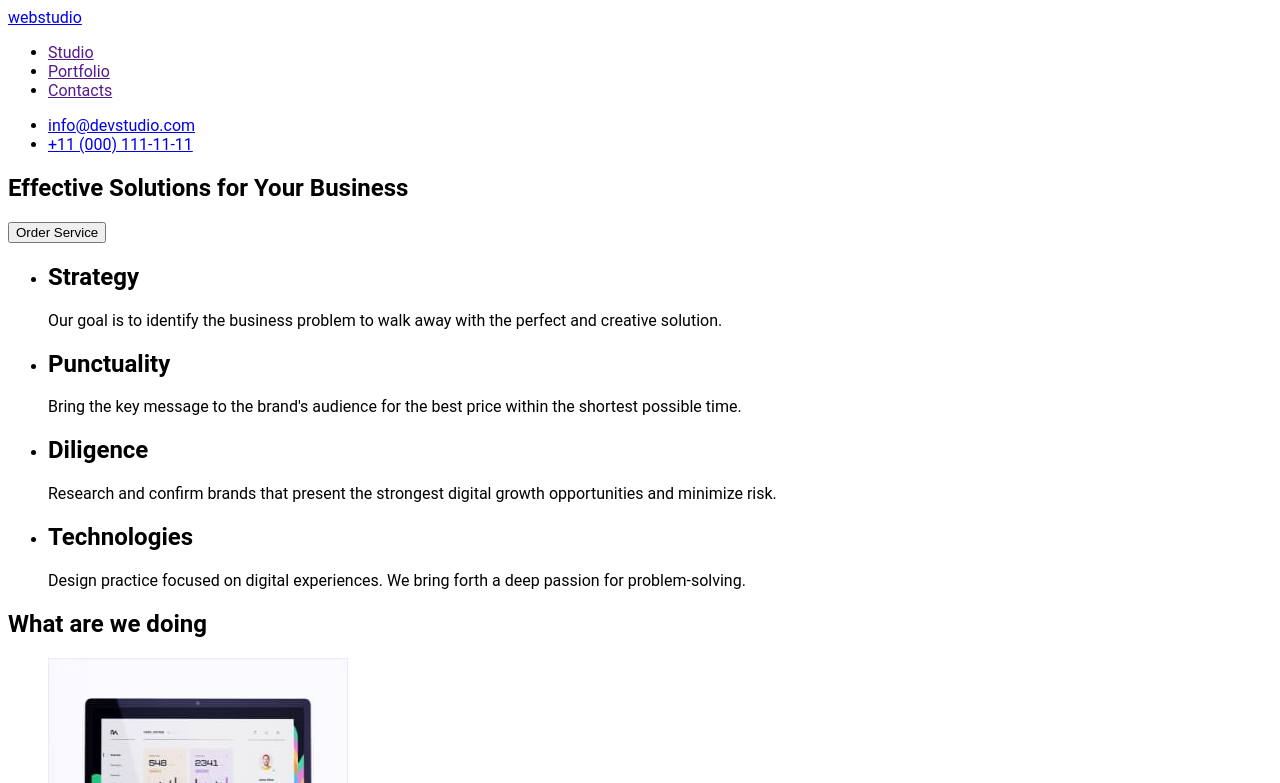
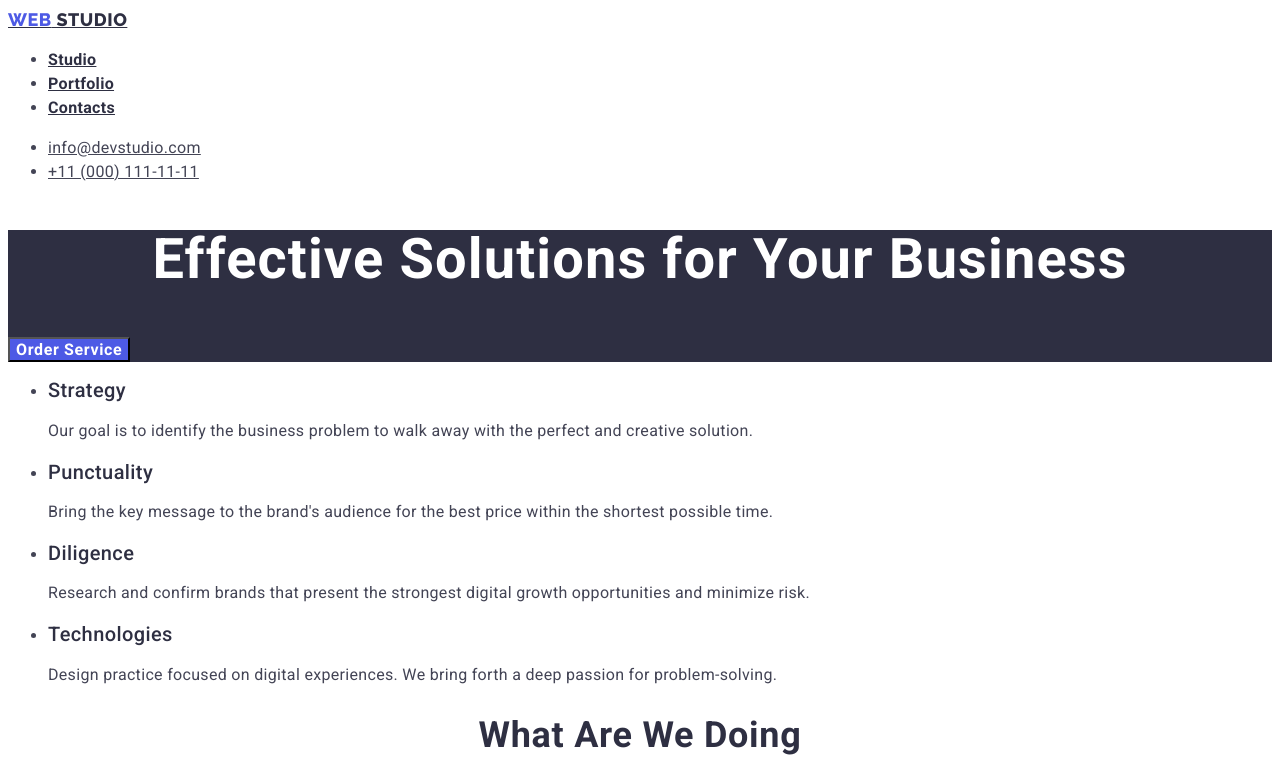
Before and after one commit to VolodymyrBakun/goit-markup-hw-02, a plain HTML site: page index.html in a window 1280 px wide. Shown: the top 783 px of the page. Drawn offline with Linux system fonts and the light colour scheme.

Commit message:
added styles for index.html

```diff
--- a/css/styles.css
+++ b/css/styles.css
@@ -1,3 +1,184 @@
 body {
-    font-family: "roboto", sans-serif;
+  font-family: "Roboto", sans-serif;
+  color: #434455;
 }
+/* -----------HEADER------------- */
+.header {
+}
+.logo {
+font-family: 'Raleway';
+font-style: normal;
+font-weight: 800;
+font-size: 18px;
+line-height: 1.33;
+align-items: center;
+letter-spacing: 0.03em;
+text-transform: uppercase;
+/* NAVY BLUE */
+color: #2E2F42;
+}
+.logo-part {
+font-family: 'Raleway';
+font-style: normal;
+font-weight: 800;
+font-size: 18px;
+line-height: 1.33;
+align-items: center;
+letter-spacing: 0.03em;
+text-transform: uppercase;
+/* IRIS */
+color: #4D5AE5;
+}
+
+.header-navigation {
+}
+.header-item {
+}
+.header-link {
+  font-weight: 600;
+  font-size: 16px;
+  line-height: 1.5;
+  letter-spacing: 0.02em;
+  color: #2e2f42;
+  /* NAVY BLUE */
+}
+.header-contact {
+}
+.header-contact-item {
+}
+.header-contact-link {
+  font-weight: 400;
+  font-size: 16px;
+  line-height: 1.5;
+  letter-spacing: 0.02em;
+  /* SLATE */
+  color: #434455;
+}
+/* -------------------Section HERO----------------- */
+.main {
+}
+.hero {
+  /* NAVY BLUE */
+  background: #2e2f42;
+}
+.hero-title {
+  font-weight: 600;
+  font-size: 56px;
+  line-height: 1.07;
+  text-align: center;
+  letter-spacing: 0.02em;
+  color: #ffffff;
+}
+.hero-btn {
+  font-family: "Roboto";
+  font-style: normal;
+  font-weight: 600;
+  font-size: 16px;
+  line-height: calc(19 / 16);
+  align-items: center;
+  letter-spacing: 0.04em;
+  color: #ffffff;
+  /* IRIS */
+  background: #4d5ae5;
+}
+
+/* -------------------Section ABOUT----------------- */
+
+.about {
+}
+.about-list {
+}
+.about-item {
+}
+.about-title {
+  font-weight: 500;
+  font-size: 20px;
+  line-height: 1.2;
+  letter-spacing: 0.02em;
+  /* NAVY BLUE */
+  color: #2e2f42;
+}
+.about-text {
+  font-weight: 400;
+  font-size: 16px;
+  line-height: 1.5;
+  letter-spacing: 0.02em;
+  /* SLATE */
+  color: #434455;
+}
+
+/* -------------------Section PRODUCTS----------------- */
+
+.products {
+}
+.products-title {
+  font-weight: 600;
+  font-size: 36px;
+  line-height: 1.11;
+  text-align: center;
+  letter-spacing: 0.02em;
+  text-transform: capitalize;
+
+  color: #2e2f42;
+}
+.products-list {
+}
+.products-item {
+}
+.products-img {
+}
+
+/* -------------------Section TEAM----------------- */
+
+.team {
+  /* CLOUD */
+  background: #f4f4fd;
+}
+.team-title {
+  font-weight: 600;
+  font-size: 36px;
+  line-height: 1.11;
+  text-align: center;
+  letter-spacing: 0.02em;
+  text-transform: capitalize;
+  color: #2e2f42;
+}
+.team-list {
+}
+.team-item {
+  background: #ffffff;
+}
+.team-item-img {
+}
+.team-item-title {
+  font-weight: 500;
+  font-size: 20px;
+  line-height: 1.2;
+  text-align: center;
+  letter-spacing: 0.02em;
+  /* NAVY BLUE */
+  color: #2e2f42;
+}
+.team-item-text {
+  font-weight: 400;
+  font-size: 16px;
+  line-height: 1.5;
+  text-align: center;
+  letter-spacing: 0.02em;
+  /* SLATE */
+  color: #434455;
+}
+
+/* -------------------Section FOOTER----------------- */
+
+.footer {
+}
+
+.footer-text {
+  font-weight: 400;
+  font-size: 16px;
+  line-height: 1.5;
+  letter-spacing: 0.02em;
+  /* CORNFLOWER */
+  color: #e7e9fc;
+}
--- a/index.html
+++ b/index.html
@@ -5,21 +5,39 @@
     <meta http-equiv="X-UA-Compatible" content="IE=edge" />
     <meta name="viewport" content="width=device-width, initial-scale=1.0" />
     <title>Webstudio</title>
-    <link rel="stylesheet" href="./css/styles.css">
+    <link rel="stylesheet" href="./css/styles.css" />
+    <link rel="preconnect" href="https://fonts.googleapis.com" />
+    <link rel="preconnect" href="https://fonts.gstatic.com" crossorigin />
+    <link
+      href="https://fonts.googleapis.com/css2?family=Raleway:wght@800&family=Roboto:wght@400;500;700;900&display=swap"
+      rel="stylesheet"
+    />
   </head>
   <body>
     <header class="header">
-      <a class="logo" href="./index.html">webstudio</a>
+      <a class="logo" href="./index.html"><span class="logo-part">web</span> studio</a>
       <nav class="header-navigation">
         <ul header-list>
-          <li class="header-item"><a class="header-link" href="">Studio</a></li>
-          <li class="header-item"><a class="header-link" href="">Portfolio</a></li>
-          <li class="header-item"><a class="header-link" href="">Contacts</a></li>
+          <li class="header-item">
+            <a class="header-link" href="">Studio</a>
+          </li>
+          <li class="header-item">
+            <a class="header-link" href="">Portfolio</a>
+          </li>
+          <li class="header-item">
+            <a class="header-link" href="">Contacts</a>
+          </li>
         </ul>
       </nav>
       <ul class="header-contact">
-        <li class="header-contact-item"><a class="header-contact-link" href="mailto:info@devstudio.com">info@devstudio.com</a></li>
-        <li class="header-contact-item"><a class="header-contact-link" href="tel:+110001111111">+11 (000) 111-11-11</a></li>
+        <li class="header-contact-item">
+          <a class="header-contact-link" href="mailto:info@devstudio.com"
+            >info@devstudio.com</a>
+        </li>
+        <li class="header-contact-item">
+          <a class="header-contact-link" href="tel:+110001111111"
+            >+11 (000) 111-11-11</a>
+        </li>
       </ul>
     </header>
     <main class="main">
@@ -28,7 +46,7 @@
         <h1 class="hero-title">Effective Solutions for Your Business</h1>
         <button class="hero-btn" type="button">Order Service</button>
       </section>
-      <!-- Section about us -->
+      <!-- Section about -->
       <section class="about">
         <ul class="about-list">
           <li class="about-item">
@@ -61,12 +79,13 @@
           </li>
         </ul>
       </section>
-      <!-- Section our products -->
+      <!-- Section Products -->
       <section class="products">
         <h2 class="products-title">What are we doing</h2>
         <ul class="products-list">
           <li class="products-item">
-            <img class="products-img"
+            <img
+              class="products-img"
               src="./images/img1.jpg"
               alt="product on a desctop"
               width="300"
@@ -74,7 +93,8 @@
             />
           </li>
           <li class="products-item">
-            <img class="products-img"
+            <img
+              class="products-img"
               src="./images/img2.jpg"
               alt="product on a smartphone"
               width="300"
@@ -82,7 +102,8 @@
             />
           </li>
           <li class="products-item">
-            <img class="products-img"
+            <img
+              class="products-img"
               src="./images/img3.jpg"
               alt="product on a notebook and a smartphone"
               width="300"
@@ -91,12 +112,13 @@
           </li>
         </ul>
       </section>
-      <!-- Section our team -->
+      <!-- Section team -->
       <section class="team">
         <h2 class="team-title">Our team</h2>
         <ul class="team-list">
           <li class="team-item">
-            <img class="team-item-img"
+            <img
+              class="team-item-img"
               src="./images/markguerrero.jpg"
               alt="photo of Mark Guerrero"
               width="264"
@@ -106,7 +128,8 @@
             <p class="team-item-text">Product Designer</p>
           </li>
           <li class="team-item">
-            <img class="team-item-img"
+            <img
+              class="team-item-img"
               src="./images/tomford.jpg"
               alt="photo of Tom Ford"
               width="264"
@@ -116,7 +139,8 @@
             <p class="team-item-text">Frontend Developer</p>
           </li>
           <li class="team-item">
-            <img class="team-item-img"
+            <img
+              class="team-item-img"
               src="./images/camilagarcia.jpg"
               alt="photo of Camila Garcia"
               width="264"
@@ -126,7 +150,8 @@
             <p class="team-item-text">Marketing</p>
           </li>
           <li class="team-item">
-            <img class="team-item-img"
+            <img
+              class="team-item-img"
               src="./images/danielwilson.jpg"
               alt="photo of Daniel Wilson"
               width="264"
@@ -139,7 +164,7 @@
       </section>
     </main>
     <footer class="footer">
-      <a class="logo" href="./index.html">webstudio</a>
+      <a class="logo" href="./index.html"><span class="logo-part">web</span> studio</a>
       <p class="footer-text">
         Increase the flow of customers and sales for your business with digital
         marketing & growth solutions.
```
